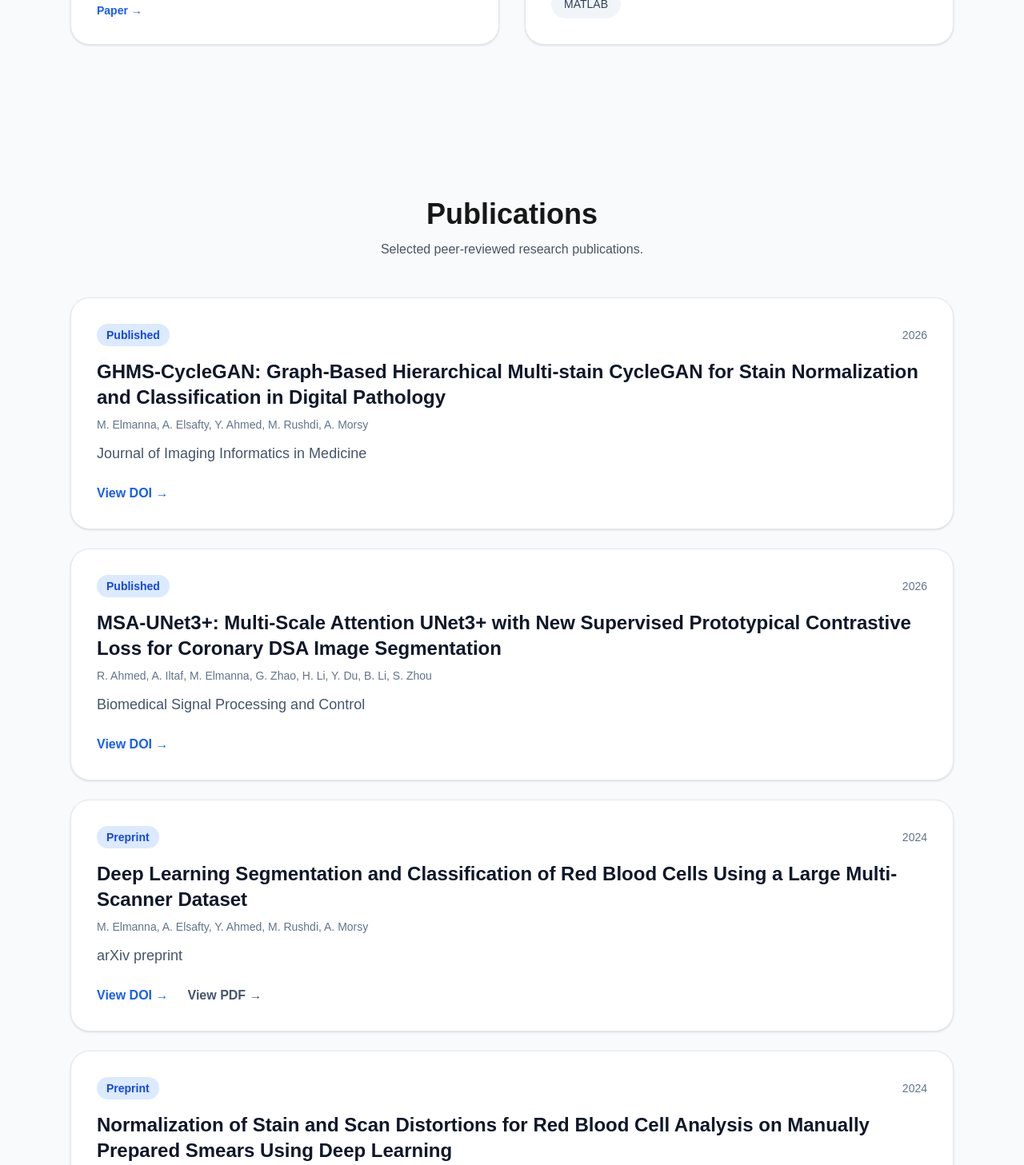
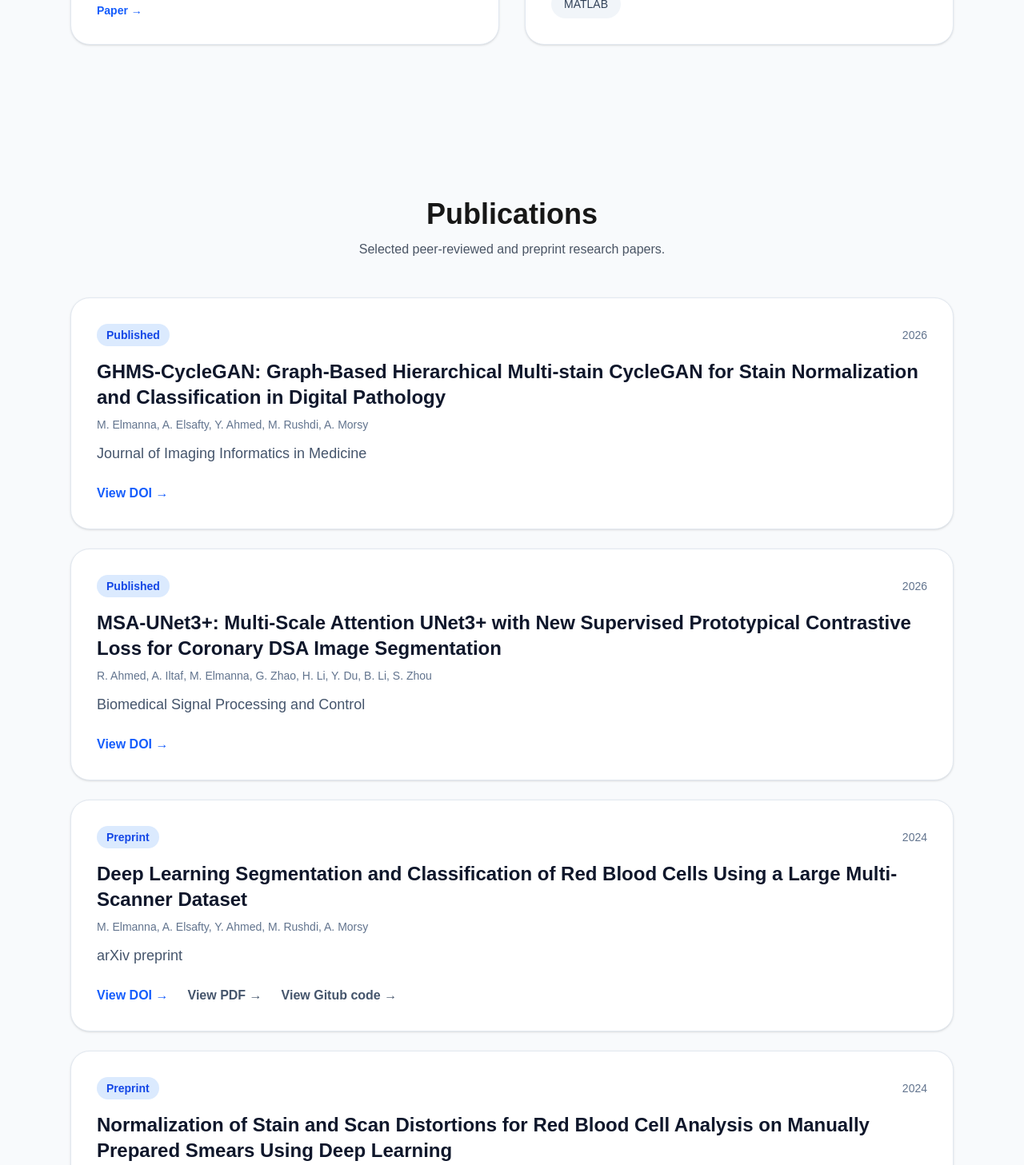
Before and after one commit to Mohamed-elmanna/mohamed-portfolio, a Next.js app: page / in a window 1280 px wide. Shown: the part 3439-4896 px from the top of the page at 80% size. Built offline with nearby package versions, Linux system fonts and the light colour scheme.

Commit message:
Modify publications section subtitle and add GitHub link
Updated subtitle to include preprint research papers and added a link to view GitHub code for publications with associated code.

```diff
--- a/sections/Publications.tsx
+++ b/sections/Publications.tsx
@@ -7,7 +7,7 @@ export default function Publications() {
     <Section id="publications" maxWidth="6xl" className="bg-slate-50 py-24">
       <SectionTitle
         title="Publications"
-        subtitle="Selected peer-reviewed research publications."
+        subtitle="Selected peer-reviewed and preprint research papers."
       />
 
       <div className="space-y-6">
@@ -54,6 +54,18 @@ export default function Publications() {
                   View PDF →
                 </a>
               )}
+
+              {pub.code && (
+                <a
+                  href={pub.code}
+                  target="_blank"
+                  rel="noopener noreferrer"
+                  className="font-semibold text-slate-600 hover:underline"
+                >
+                  View Gitub code →
+                </a>
+              )}
+
             </div>
           </div>
         ))}
```
